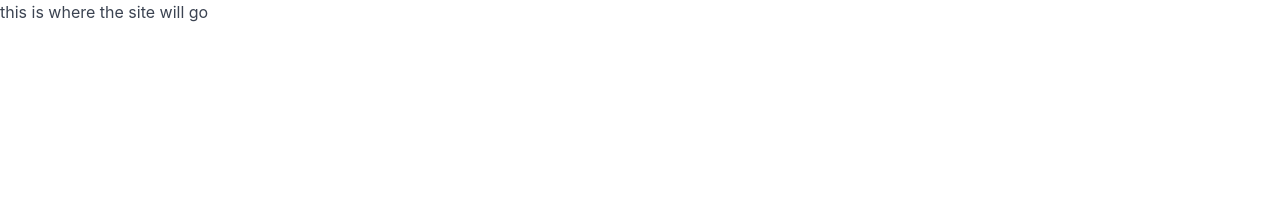
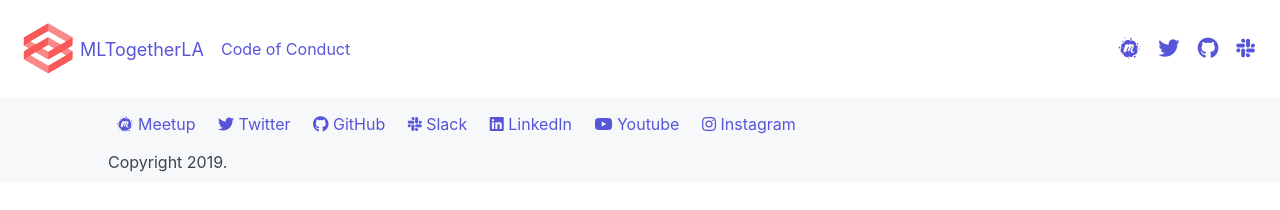
Before and after one commit to MLTogetherLA/website, a plain HTML site: page index.html in a window 1280 px wide. Drawn offline with nearby package versions, Linux system fonts and the light colour scheme.

Commit message:
header navbar and footer

```diff
--- a/index.html
+++ b/index.html
@@ -11,7 +11,7 @@
   <link rel="stylesheet" href="https://unpkg.com/spectre.css/dist/spectre.min.css">
   <link rel="stylesheet" href="https://unpkg.com/spectre.css/dist/spectre-exp.min.css">
   <link rel="stylesheet" href="https://unpkg.com/spectre.css/dist/spectre-icons.min.css">
-
+  <link rel="stylesheet" href="https://use.fontawesome.com/releases/v5.6.3/css/all.css" integrity="sha384-UHRtZLI+pbxtHCWp1t77Bi1L4ZtiqrqD80Kn4Z8NTSRyMA2Fd33n5dQ8lWUE00s/" crossorigin="anonymous">
   <link rel="apple-touch-icon" sizes="57x57" href="/icons/apple-icon-57x57.png">
   <link rel="apple-touch-icon" sizes="60x60" href="./icons/apple-icon-60x60.png">
   <link rel="apple-touch-icon" sizes="72x72" href="/icons/apple-icon-72x72.png">
@@ -37,12 +37,40 @@
     <p class="browserupgrade">You are using an <strong>outdated</strong> browser. Please <a href="https://browsehappy.com/">upgrade your browser</a> to improve your experience and security.</p>
   <![endif]-->
 
-  <p>this is where the site will go</p>
+  <header class="navbar m-2">
+    <section class="navbar-section m-2">
+      <a href="https://mltogether.la" class="navbar-brand"><img src="/images/logo-64.png" class="img-responsive img-fit-contain" /></a>
+      <a href="https://mltogether.la" class="navbar-brand mr-2">MLTogetherLA</a>
+      <a href="https://mltogether.la/code_conduct.html" class="btn btn-link">Code of Conduct</a>
+    </section>
+    <section class="navbar-section m-2">
+      <a href="https://www.meetup.com/Machine-Learning-Together/" class="btn btn-link"><i class="fab fa-meetup fa-lg"></i></a>
+      <a href="https://twitter.com/mltogetherla" class="btn btn-link"><i class="fab fa-twitter fa-lg"></i></a>
+      <a href="https://github.com/MLTogetherLA" class="btn btn-link"><i class="fab fa-github fa-lg"></i></a>
+      <a href="https://join.slack.com/t/mltogether-westla/shared_invite/enQtNTIyMjk2MDU1NjY2LWRmYjNlMDgwNjU3ZmNiYzg0OTM1OTFjOGJjZTVmYjZjYWQ2YWQ5ODQ3MDkwY2ZlZWVjNmJjOWM3YTRhYzc1ZGE" class="btn btn-link"><i class="fab fa-slack fa-lg"></i></a>
+    </section>
+  </header>
 
 
 
 
 
+  <footer class="grid-lg bg-gray">
+    <div class="columns">
+      <div class="col-10 col-mx-auto">
+        <p class="m-2">
+          <a href="https://www.meetup.com/Machine-Learning-Together/" class="btn btn-link"><i class="fab fa-meetup"></i> Meetup</a>
+          <a href="https://twitter.com/mltogetherla" class="btn btn-link"><i class="fab fa-twitter"></i> Twitter</a>
+          <a href="https://github.com/MLTogetherLA" class="btn btn-link"><i class="fab fa-github"></i> GitHub</a>
+          <a href="https://join.slack.com/t/mltogether-westla/shared_invite/enQtNTIyMjk2MDU1NjY2LWRmYjNlMDgwNjU3ZmNiYzg0OTM1OTFjOGJjZTVmYjZjYWQ2YWQ5ODQ3MDkwY2ZlZWVjNmJjOWM3YTRhYzc1ZGE" class="btn btn-link"><i class="fab fa-slack"></i> Slack</a>
+          <a href="https://www.linkedin.com/groups/13666038/" class="btn btn-link"><i class="fab fa-linkedin"></i> LinkedIn</a>
+          <a href="https://www.youtube.com/channel/UC9H239rQoI5jXMTCfkAV4XQ" class="btn btn-link"><i class="fab fa-youtube"></i> Youtube</a>
+          <a href="https://www.instagram.com/mltogetherla/" class="btn btn-link"><i class="fab fa-instagram"></i> Instagram</a>
+        </p>
+        <p class="m-2">Copyright 2019.</p>
+      </div
+    </div>
+  </footer>
 
 
   <!-- Global site tag (gtag.js) - Google Analytics -->
```
Also changed, not shown: images/logo-64.png (added).
